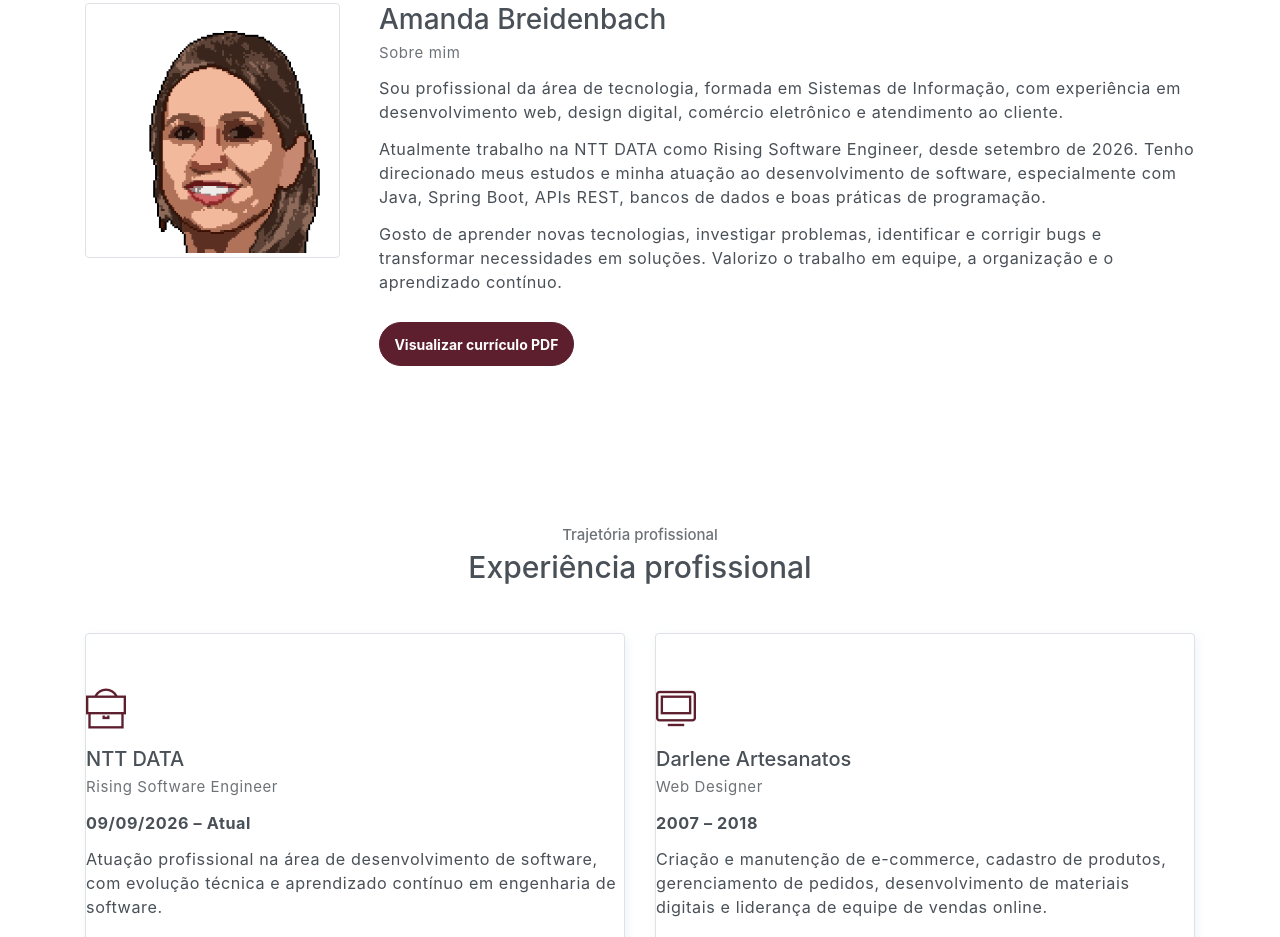
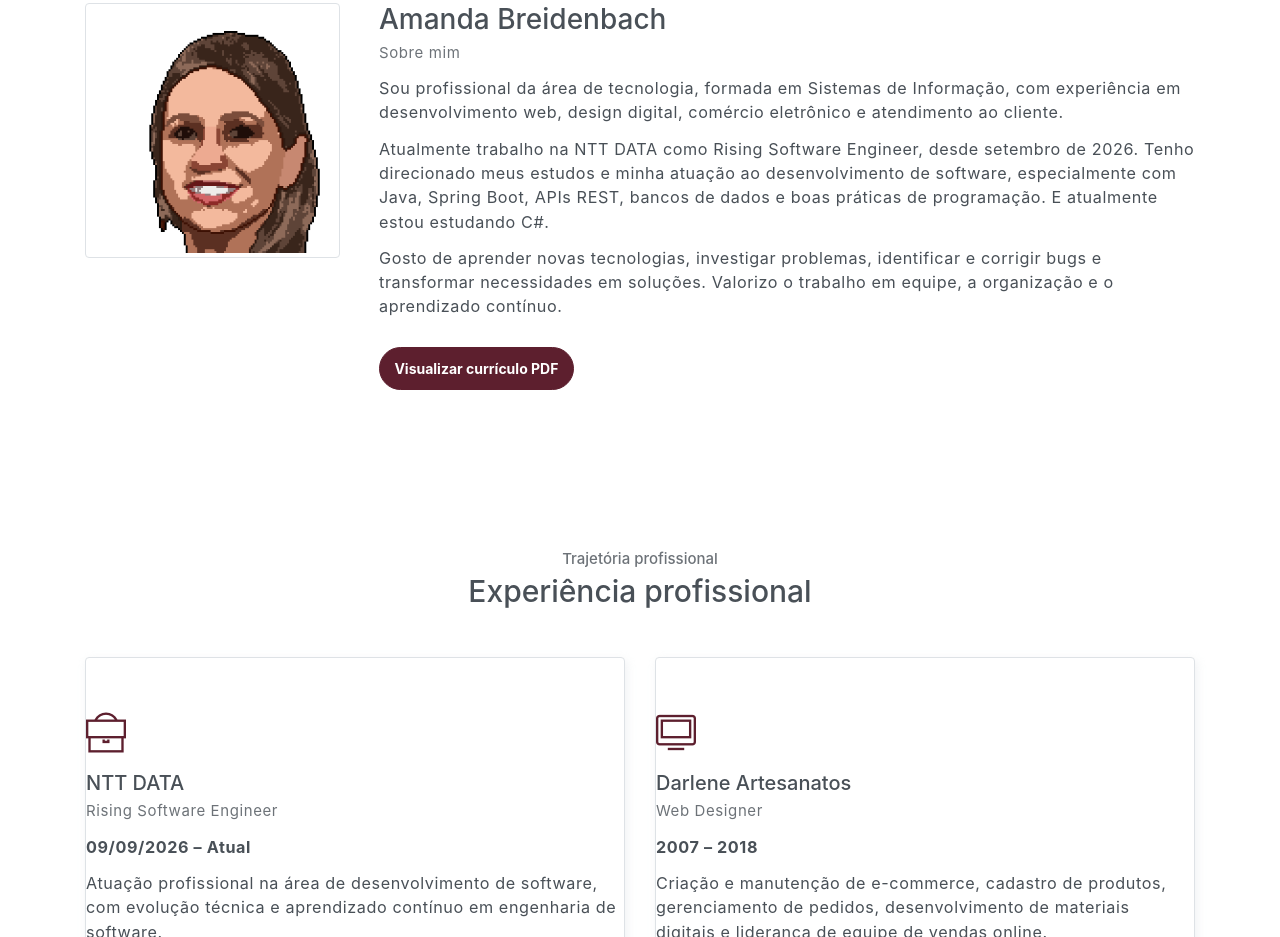
Before and after one commit to Amandabrei/Amandabrei.github.io, a plain HTML site: page index.html in a window 1280 px wide. Shown: the part 893-1830 px from the top of the page. Drawn offline with Linux system fonts and the light colour scheme.

Commit message:
atualizacaocurriculo

```diff
--- a/index.html
+++ b/index.html
@@ -1,4 +1,3 @@
-
 <!DOCTYPE html>
 <html lang="pt-BR">
 <head>
@@ -189,6 +188,7 @@
                         meus estudos e minha atuação ao desenvolvimento de
                         software, especialmente com Java, Spring Boot,
                         APIs REST, bancos de dados e boas práticas de programação.
+                        E atualmente estou estudando C#.
                     </p>
 
                     <p>
```
